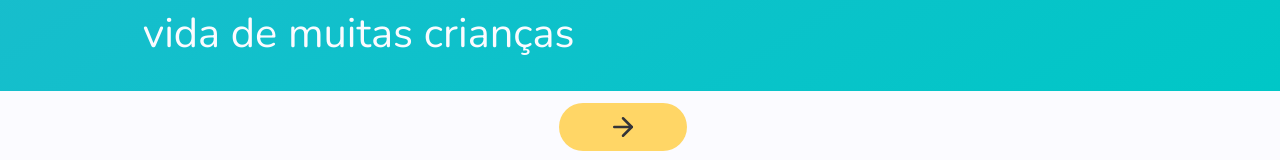
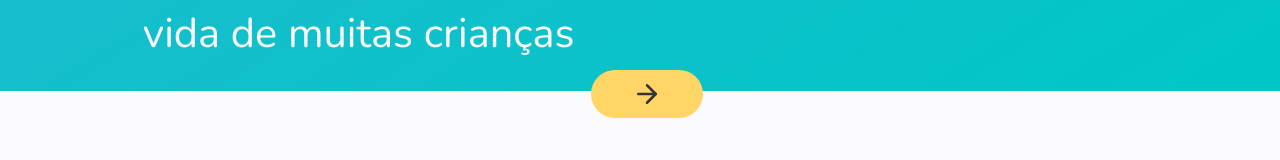
Before and after one commit to Felipe-Antoniati/happy, a React (Create React App) app in the folder client/web/: page / in a window 1280 px wide. Shown: the part 709-869 px from the top of the page. After the commit the page ends 838 px from the top, so only its background shows below. Built offline with nearby package versions, Linux system fonts and the light colour scheme.

Commit message:
adjust: style link page Home

```diff
--- a/client/web/src/pages/Home/styles.css
+++ b/client/web/src/pages/Home/styles.css
@@ -97,8 +97,9 @@
   }
 
   .content-home main div a {
-    margin-left: 26rem;
-    width: 8rem;
+    margin-left: 28rem;
+    width: 7rem;
+    margin-top: 0.5rem;
   }
 
   .content-home main div a:hover {
```
